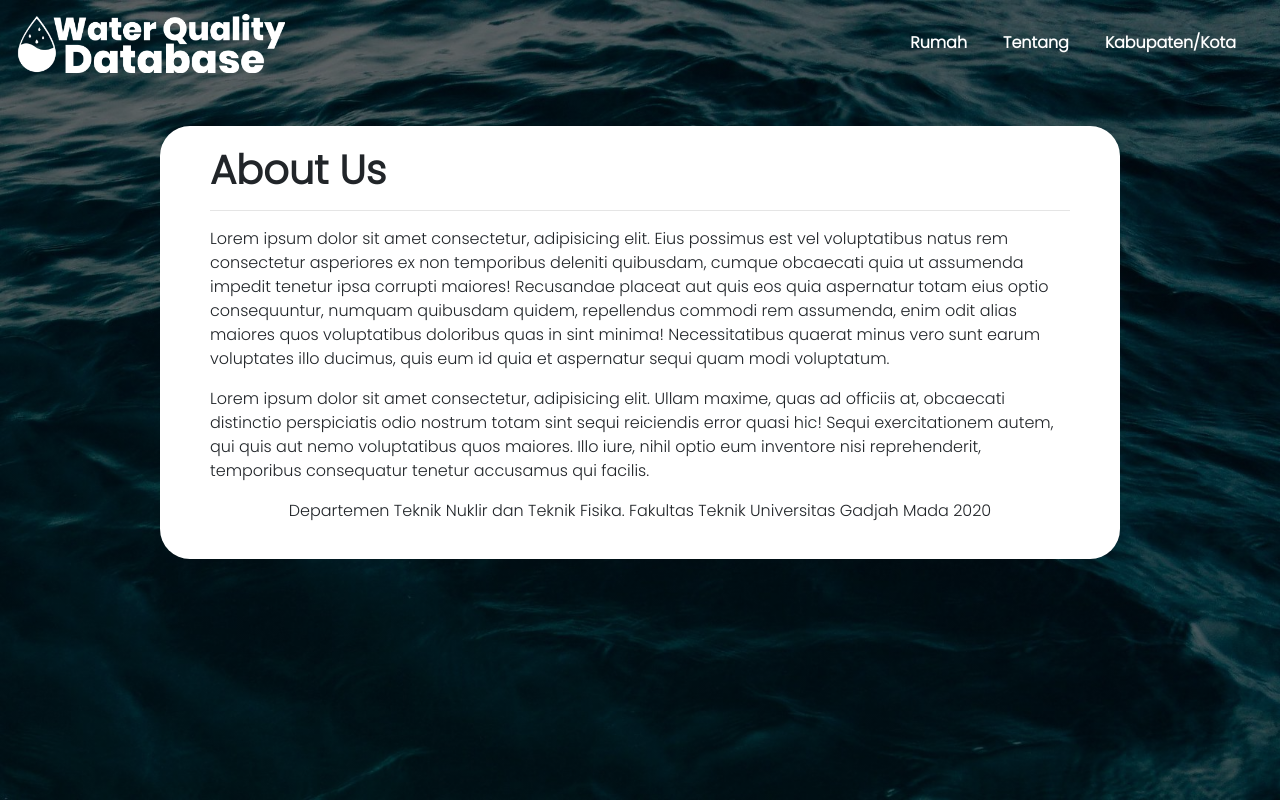
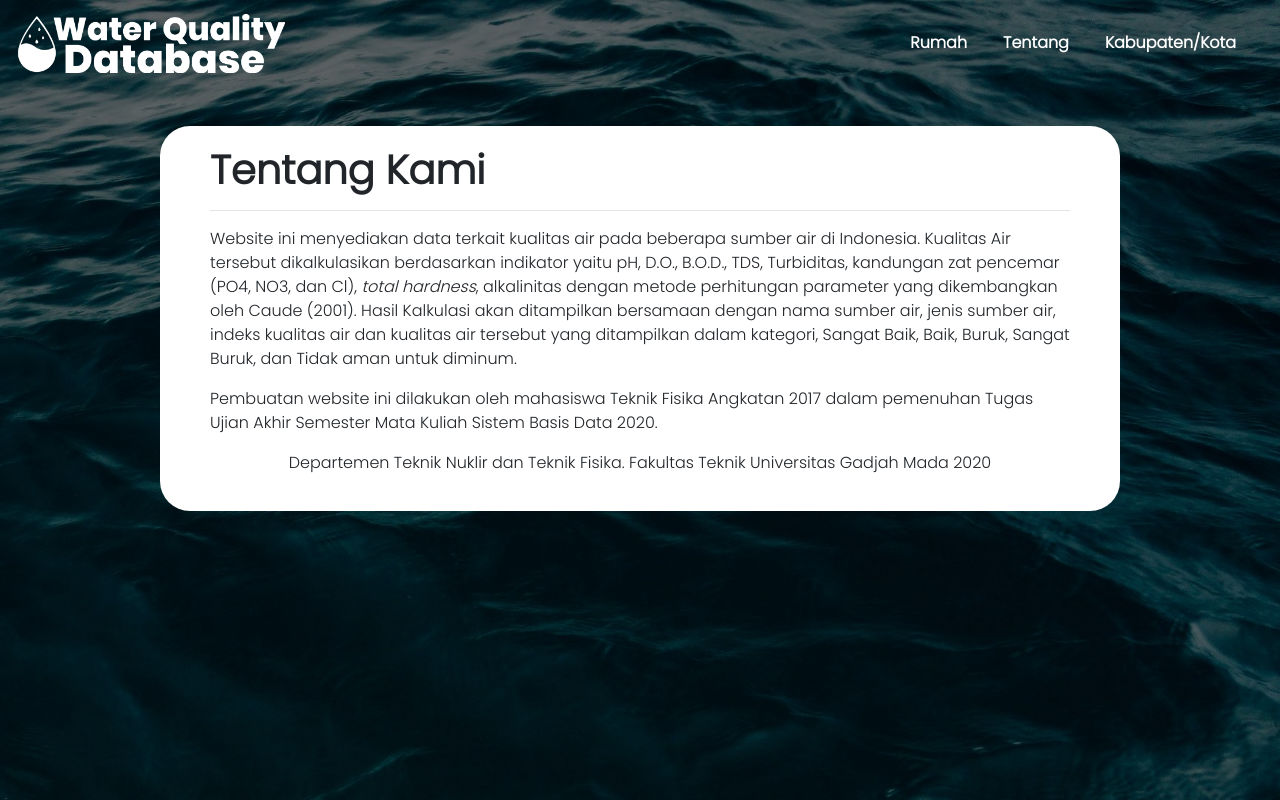
Before and after one commit to mariobgsp/simbada-website, a PHP site: page /pages/about.php in a window 1280 px wide. Run offline with PHP 8.4, Linux system fonts and the light colour scheme; some libraries are stand-ins or nearby versions.

Commit message:
update
function and about.php

```diff
--- a/pages/about.php
+++ b/pages/about.php
@@ -8,6 +8,7 @@
     <link rel="stylesheet" href="https://cdn.datatables.net/1.10.22/css/dataTables.bootstrap4.min.css">
     <title>About Us</title>
 </head>
+
 <body class="first-page">
     <header class="header1">
         <nav class="navbar navbar-expand-lg navbar-light ">
@@ -31,13 +32,16 @@
         </nav>
         <div class="container-2">
           <div class="content-2">
-            <h1 class="display-5">About Us</h1>
+            <h1 class="display-5">Tentang Kami</h1>
             <hr>
             <p class="content-text-2">
-              Lorem ipsum dolor sit amet consectetur, adipisicing elit. Eius possimus est vel voluptatibus natus rem consectetur asperiores ex non temporibus deleniti quibusdam, cumque obcaecati quia ut assumenda impedit tenetur ipsa corrupti maiores! Recusandae placeat aut quis eos quia aspernatur totam eius optio consequuntur, numquam quibusdam quidem, repellendus commodi rem assumenda, enim odit alias maiores quos voluptatibus doloribus quas in sint minima! Necessitatibus quaerat minus vero sunt earum voluptates illo ducimus, quis eum id quia et aspernatur sequi quam modi voluptatum.
+              Website ini menyediakan data terkait kualitas air pada beberapa sumber air di Indonesia.
+              Kualitas Air tersebut dikalkulasikan berdasarkan indikator yaitu pH, D.O., B.O.D., TDS, Turbiditas, kandungan zat pencemar (PO4, NO3, dan Cl),
+              <i>total hardness</i>, alkalinitas dengan metode perhitungan parameter yang dikembangkan oleh Caude (2001). Hasil Kalkulasi akan ditampilkan bersamaan dengan nama sumber air, jenis sumber air, indeks kualitas air dan kualitas air tersebut yang ditampilkan dalam kategori,
+              Sangat Baik, Baik, Buruk, Sangat Buruk, dan Tidak aman untuk diminum.
             </p>
             <p class="content-text-2">
-              Lorem ipsum dolor sit amet consectetur, adipisicing elit. Ullam maxime, quas ad officiis at, obcaecati distinctio perspiciatis odio nostrum totam sint sequi reiciendis error quasi hic! Sequi exercitationem autem, qui quis aut nemo voluptatibus quos maiores. Illo iure, nihil optio eum inventore nisi reprehenderit, temporibus consequatur tenetur accusamus qui facilis.
+            Pembuatan website ini dilakukan oleh mahasiswa Teknik Fisika Angkatan 2017 dalam pemenuhan Tugas Ujian Akhir Semester Mata Kuliah Sistem Basis Data 2020.
             </p>
             <p class="footer-about">
               Departemen Teknik Nuklir dan Teknik Fisika. Fakultas Teknik
```
Also changed, not shown: includes/function.php (+5 -5 lines).
